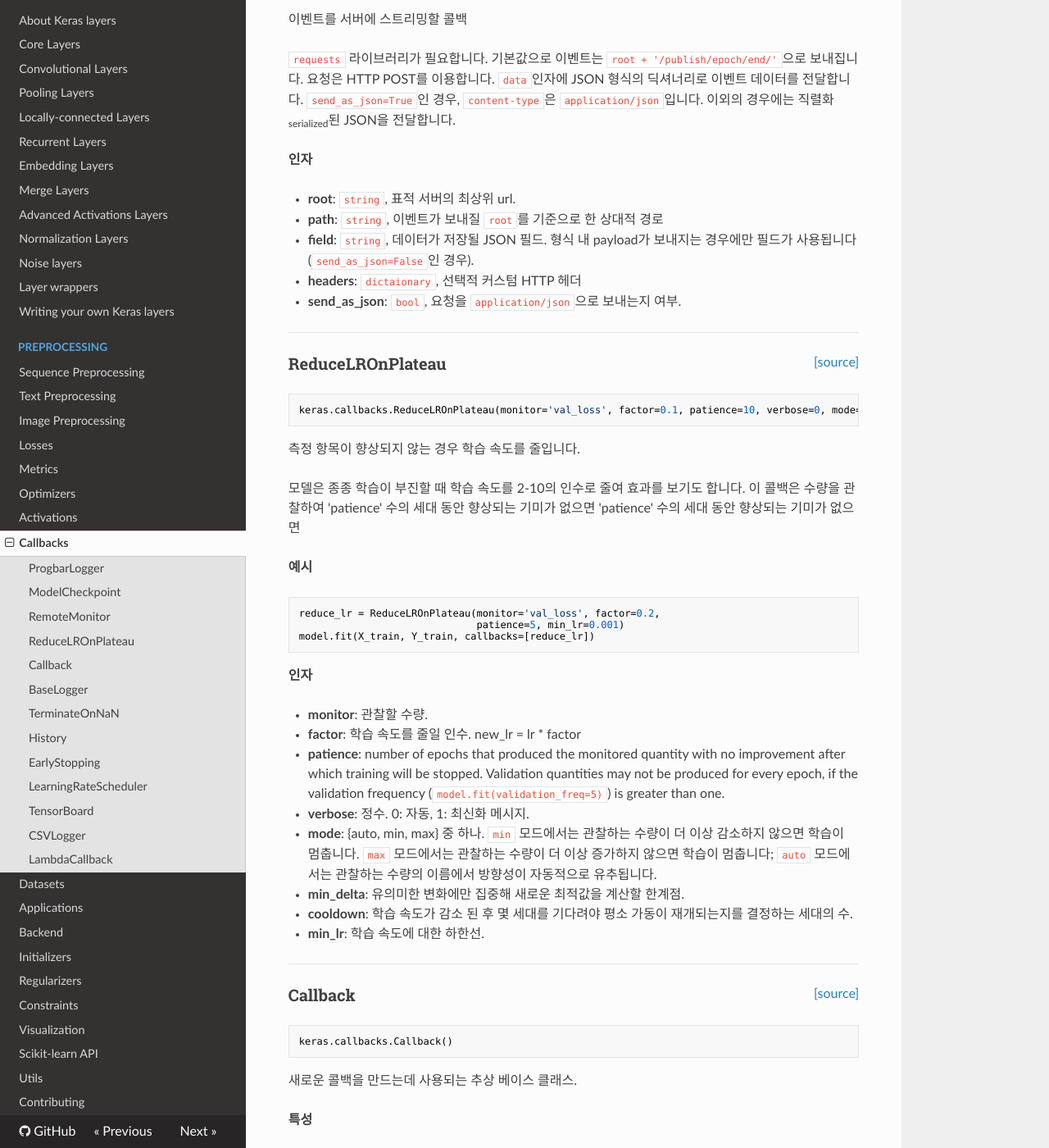
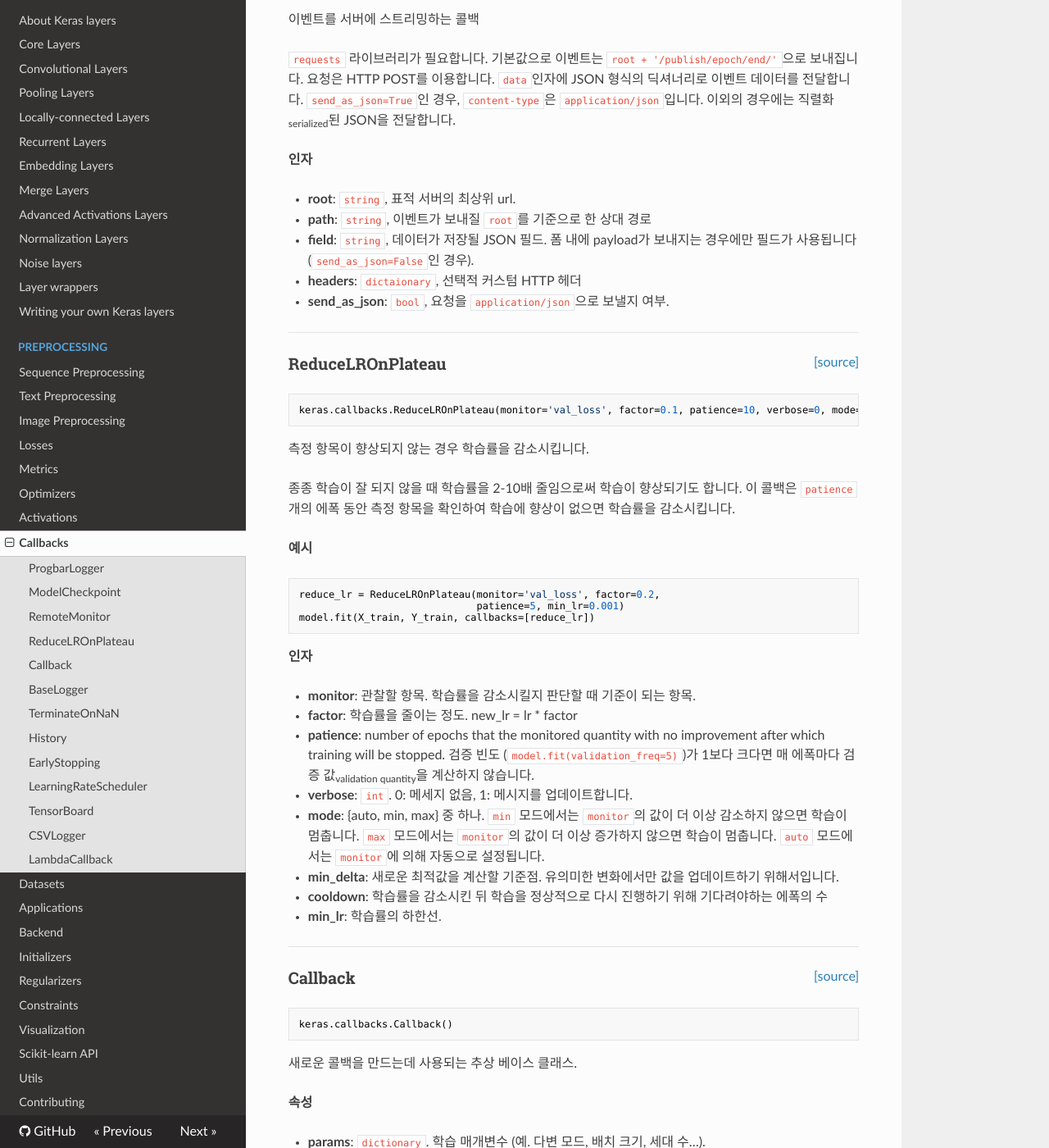
Before and after one commit to keras-team/keras-docs-ko, an MkDocs documentation site: the page built from sources/callbacks.md, in a window 1280 px wide and 1400 px high, scrolled down 1512 px. Shown: the whole window at 82% size. Built offline with MkDocs 1.6.1, drawn with Linux system fonts in a browser that asks for light colours; nearby versions of some CDN libraries; some of the changed text lies outside the part shown.

Commit message:
Update callbacks.md

````diff
--- a/sources/callbacks.md
+++ b/sources/callbacks.md
@@ -1,6 +1,6 @@
 ## 콜백 함수의 사용법<sub>Usage of callbacks</sub>
 
-콜백은 학습 과정에서 특정 단계에 적용할 함수 세트를 의미합니다. 콜백을 사용해서 학습 중인 모델의 내적 상태와 통계값을 확인할 수 있습니다. `Sequential`이나 `Model` 클래스의 `.fit()` 메서드에 키워드 인자 `callbacks`를 통해 콜백의 리스트를 전달할 수 있습니다. 학습의 각 단계마다 관련된 콜백이 호출됩니다.
+콜백은 학습 과정에서 특정 단계에 적용할 함수 세트를 의미합니다. 콜백을 사용해서 학습 중인 모델의 내부 상태와 통계값을 확인할 수 있습니다. `Sequential`이나 `Model` 클래스의 `.fit()` 메서드에 키워드 인자 `callbacks`를 통해 콜백의 리스트를 전달할 수 있습니다. 학습의 각 단계마다 관련된 콜백이 호출됩니다.
 
 ---
 
@@ -15,7 +15,7 @@ keras.callbacks.ProgbarLogger(count_mode='samples', stateful_metrics=None)
 
 __인자__
 
-- __count_mode__: "steps" 혹은 "samples" 중 하나.
+- __count_mode__: "steps"와 "samples" 중 하나.
     검사한 샘플의 수와 검사한 단계(배치) 수 중 진행표시바<sub>progressbar</sub>에 표시할 항목.
 - __stateful_metrics__: 평균으로 표시하지 *않을* 측정 항목의 `string` 이름을 담은 iterable 객체.
     이 리스트의 측정 항목은 원래값 그대로 로그합니다.
@@ -55,11 +55,11 @@ __인자__
     전체 모델이 저장됩니다 (`model.save(filepath)`).
 - __mode__: {auto, min, max} 중 하나.
     `save_best_only=True`이면
-    `__monitor__`값을 최대화할지 최소화할지에 따라
-    현재 저장 파일을 덮어쓸지 결정합니다. `__monitor__=val_acc`의 경우
-    `__mode__=max`가 되어야 하며, `__monitor__=val_loss`라면
-    `__mode__=min`이 되어야 합니다. `auto`의 경우
-    `__monitor__`값을 통해 자동으로 설정됩니다.
+    `monitor`값을 최대화할지 최소화할지에 따라
+    현재 저장 파일을 덮어쓸지 결정합니다. `monitor=val_acc`의 경우
+    `mode=max`가 되어야 하며, `monitor=val_loss`라면
+    `mode=min`이 되어야 합니다. `auto`의 경우
+    `monitor`값을 통해 자동으로 설정됩니다.
 - __period__: 체크포인트를 저장할 간격(에폭의 수).
 
 ----
@@ -71,7 +71,7 @@ __인자__
 keras.callbacks.RemoteMonitor(root='http://localhost:9000', path='/publish/epoch/end/', field='data', headers=None, send_as_json=False)
 ```
 
-이벤트를 서버에 스트리밍할 콜백
+이벤트를 서버에 스트리밍하는 콜백
 
 `requests` 라이브러리가 필요합니다.
 기본값으로 이벤트는 `root + '/publish/epoch/end/'`으로 보내집니다.
@@ -82,13 +82,13 @@ keras.callbacks.RemoteMonitor(root='http://localhost:9000', path='/publish/epoch
 __인자__
 
 - __root__: `string`, 표적 서버의 최상위 url.
-- __path__: `string`, 이벤트가 보내질 `root`를 기준으로 한 상대적 경로
+- __path__: `string`, 이벤트가 보내질 `root`를 기준으로 한 상대 경로
 - __field__: `string`, 데이터가 저장될 JSON 필드.
-    형식 내 payload가 보내지는 경우에만 필드가 사용됩니다
+    폼 내에 payload가 보내지는 경우에만 필드가 사용됩니다
     (`send_as_json=False`인 경우).
 - __headers__: `dictaionary`, 선택적 커스텀 HTTP 헤더
 - __send_as_json__: `bool`, 요청을 `application/json`으로
-    보내는지 여부.
+    보낼지 여부.
 
 ----
 
@@ -99,12 +99,11 @@ __인자__
 keras.callbacks.ReduceLROnPlateau(monitor='val_loss', factor=0.1, patience=10, verbose=0, mode='auto', min_delta=0.0001, cooldown=0, min_lr=0)
 ```
 
-측정 항목이 향상되지 않는 경우 학습 속도를 줄입니다.
+측정 항목이 향상되지 않는 경우 학습률을 감소시킵니다.
 
-모델은 종종 학습이 부진할 때 학습 속도를 2-10의 인수로 줄여
-효과를 보기도 합니다. 이 콜백은 수량을 관찰하여
-'patience' 수의 세대 동안 향상되는 기미가 없으면
-'patience' 수의 세대 동안 향상되는 기미가 없으면
+종종 학습이 잘 되지 않을 때 학습률을 2-10배 줄임으로써
+학습이 향상되기도 합니다. 이 콜백은 `patience` 개의 에폭 동안
+측정 항목을 확인하여 학습에 향상이 없으면 학습률을 감소시킵니다.
 
 __예시__
 
@@ -117,28 +116,23 @@ model.fit(X_train, Y_train, callbacks=[reduce_lr])
 
 __인자__
 
-- __monitor__: 관찰할 수량.
-- __factor__: 학습 속도를 줄일 인수.
+- __monitor__: 관찰할 항목. 학습률을 감소시킬지 판단할 때 기준이 되는 항목.
+- __factor__: 학습률을 줄이는 정도.
     new_lr = lr * factor
-- __patience__: number of epochs that produced the monitored
+- __patience__: number of epochs that the monitored
     quantity with no improvement after which training will
     be stopped.
-    Validation quantities may not be produced for every
-    epoch, if the validation frequency
-    (`model.fit(validation_freq=5)`) is greater than one.
-- __verbose__: 정수. 0: 자동, 1: 최신화 메시지.
+    검증 빈도 (`model.fit(validation_freq=5)`)가 1보다 크다면 매 에폭마다 검증 값<sub>validation quantity</sub>을 계산하지 않습니다.
+- __verbose__: `int`. 0: 메세지 없음, 1: 메시지를 업데이트합니다.
 - __mode__: {auto, min, max} 중 하나. `min` 모드에서는
-    관찰하는 수량이 더 이상 감소하지
+    `monitor`의 값이 더 이상 감소하지
     않으면 학습이 멈춥니다. `max` 모드에서는
-    관찰하는 수량이 더 이상 증가하지
-    않으면 학습이 멈춥니다; `auto` 모드에서는
-    관찰하는 수량의 이름에서
-    방향성이 자동적으로 유추됩니다.
-- __min_delta__: 유의미한 변화에만 집중해 새로운
-    최적값을 계산할 한계점.
-- __cooldown__: 학습 속도가 감소 된 후 몇 세대를 기다려야 평소
-    가동이 재개되는지를 결정하는 세대의 수.
-- __min_lr__: 학습 속도에 대한 하한선.
+    `monitor`의 값이 더 이상 증가하지
+    않으면 학습이 멈춥니다. `auto` 모드에서는
+    `monitor`에 의해 자동으로 설정됩니다.
+- __min_delta__: 새로운 최적값을 계산할 기준점. 유의미한 변화에서만 값을 업데이트하기 위해서입니다.
+- __cooldown__: 학습률을 감소시킨 뒤 학습을 정상적으로 다시 진행하기 위해 기다려야하는 에폭의 수
+- __min_lr__: 학습률의 하한선.
 
 ---
 
@@ -151,9 +145,9 @@ keras.callbacks.Callback()
 
 새로운 콜백을 만드는데 사용되는 추상 베이스 클래스.
 
-__특성__
+__속성__
 
-- __params__: 딕셔너리. 학습 매개변수
+- __params__: `dictionary`. 학습 매개변수
     (예. 다변 모드, 배치 크기, 세대 수…).
 - __model__: `keras.models.Model`의 인스턴스.
     학습 중인 모델의 참조.
````
